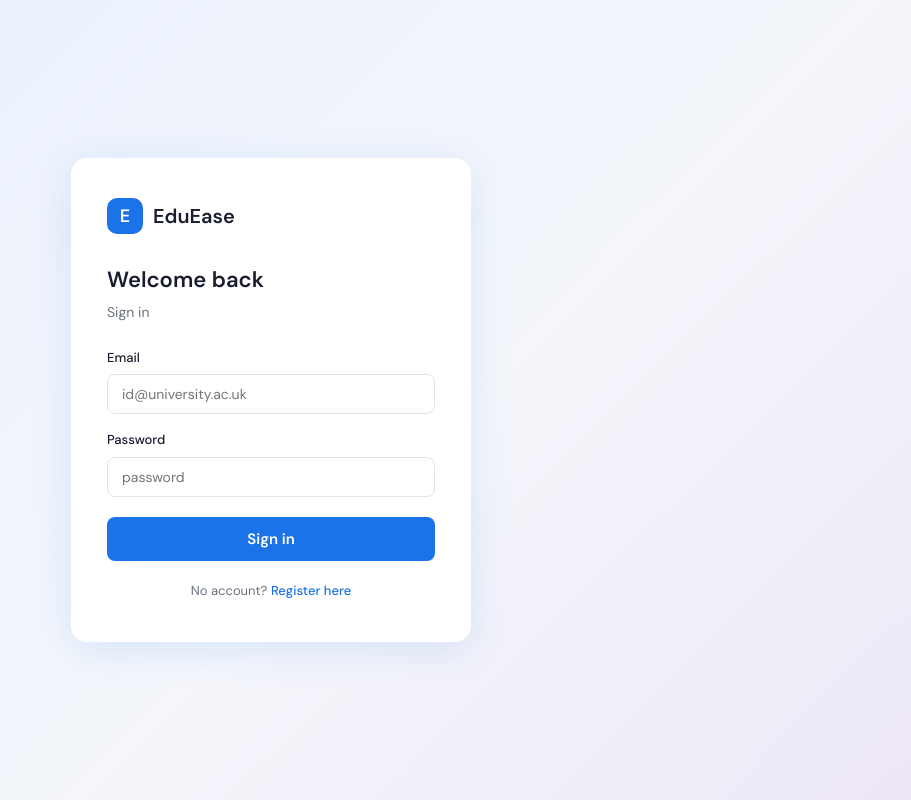
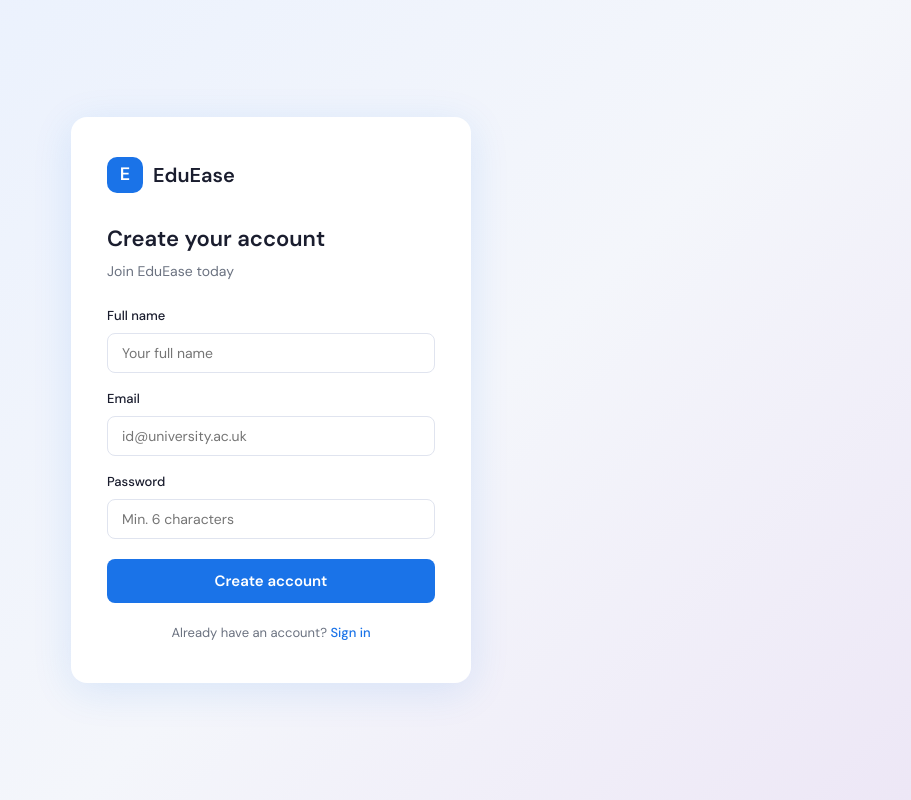
Before and after one commit to Mas-Deabes/eduease, a React (Vite) app: page /register in a window 1280 px wide. Before the commit this address led to /login. Shown: the whole page, without its empty margins (369-1280 px from the left). Built offline with nearby package versions, Linux system fonts and the light colour scheme; no server answers.

Commit message:
Add Register page with working  Firebase authentication

```diff
--- a/src/App.jsx
+++ b/src/App.jsx
@@ -1,6 +1,7 @@
 import { Routes, Route, Navigate } from 'react-router-dom'
 import { useAuth } from './context/AuthContext'
 import Login from './pages/Login'
+import Register from './pages/Register'
 
 function PrivateRoute ({children}) {
   const {user, loading} = useAuth()
@@ -18,6 +19,7 @@ function PublicRoute ({ children}){
     return(
       <Routes>
               <Route path="/login" element={<PublicRoute><Login /></PublicRoute>} />
+              <Route path="/register" element={<PublicRoute><Register /></PublicRoute>} />
                     <Route path="*" element={<Navigate to="/login" replace />} />
       </Routes>
     )
--- /dev/null
+++ b/src/pages/Register.jsx
@@ -0,0 +1,165 @@
+import { useState } from 'react'
+import { createUserWithEmailAndPassword } from 'firebase/auth'
+import { doc, setDoc, serverTimestamp } from 'firebase/firestore'
+import { Link, useNavigate } from 'react-router-dom'
+import { auth, db } from '../lib/firebase'
+
+export default function Register() {
+  const [name, setName] = useState('')
+  const [email, setEmail] = useState('')
+  const [password, setPassword] = useState('')
+  const [error, setError] = useState('')
+  const [loading, setLoading] = useState(false)
+  const role = 'student'
+  const navigate = useNavigate()
+
+  const handleSubmit = async (e) => {
+    e.preventDefault()
+    setError('')
+    if (password.length < 6) {
+      setError('Password must be at least 6 characters.')
+      return
+    }
+    setLoading(true)
+    try {
+      const { user } = await createUserWithEmailAndPassword(auth, email, password)
+      await setDoc(doc(db, 'users', user.uid), {
+        name,
+        email,
+        role,
+        createdAt: serverTimestamp(),
+        attendanceRate: 0,
+        quizAvg: 0,
+      })
+      navigate('/dashboard')
+    } catch (err) {
+      if (err.code === 'auth/email-already-in-use') {
+        setError('This email is already registered.')
+      } else {
+        setError('Registration failed. Please try again.')
+      }
+    } finally {
+      setLoading(false)
+    }
+  }
+
+  return (
+    <div style={styles.page}>
+      <div style={styles.card}>
+
+        <div style={styles.logoRow}>
+          <div style={styles.logoMark}>E</div>
+          <span style={styles.logoText}>EduEase</span>
+        </div>
+
+        <h1 style={styles.title}>Create your account</h1>
+        <p style={styles.sub}>Join EduEase today</p>
+
+        {error && <div style={styles.error}>{error}</div>}
+
+        <form onSubmit={handleSubmit} style={styles.form}>
+
+          <div style={styles.field}>
+            <label style={styles.label}>Full name</label>
+            <input
+              required
+              value={name}
+              onChange={e => setName(e.target.value)}
+              style={styles.input}
+              placeholder="Your full name"
+            />
+          </div>
+
+          <div style={styles.field}>
+            <label style={styles.label}>Email</label>
+            <input
+              type="email"
+              required
+              value={email}
+              onChange={e => setEmail(e.target.value)}
+              style={styles.input}
+              placeholder="id@university.ac.uk"
+            />
+          </div>
+
+          <div style={styles.field}>
+            <label style={styles.label}>Password</label>
+            <input
+              type="password"
+              required
+              value={password}
+              onChange={e => setPassword(e.target.value)}
+              style={styles.input}
+              placeholder="Min. 6 characters"
+            />
+          </div>
+
+          <button type="submit" disabled={loading} style={styles.btn}>
+            {loading ? 'Creating account...' : 'Create account'}
+          </button>
+
+        </form>
+
+        <p style={styles.footer}>
+          Already have an account?{' '}
+          <Link to="/login" style={styles.link}>Sign in</Link>
+        </p>
+
+      </div>
+    </div>
+  )
+}
+
+const styles = {
+  page: {
+    minHeight: '100vh',
+    display: 'flex',
+    alignItems: 'center',
+    justifyContent: 'center',
+    background: 'linear-gradient(135deg, #e8f0fe 0%, #f4f6fb 60%, #ede7f6 100%)',
+    padding: 16,
+  },
+
+  card: {
+    background: '#fff',
+    borderRadius: 16,
+    padding: '40px 36px',
+    width: '100%',
+    maxWidth: 400,
+    boxShadow: '0 8px 40px rgba(26,115,232,.12)',
+  },
+
+  logoRow: { display: 'flex', alignItems: 'center', gap: 10, marginBottom: 28 },
+  logoMark: {
+    width: 36, height: 36, borderRadius: 10,
+    background: 'var(--blue)', color: '#fff',
+    display: 'flex', alignItems: 'center', justifyContent: 'center',
+    fontWeight: 700, fontSize: 18,
+  },
+
+  logoText: { fontWeight: 700, fontSize: 20 },
+  title: { fontSize: 22, fontWeight: 600, marginBottom: 4 },
+  sub: { color: 'var(--text-muted)', fontSize: 14, marginBottom: 24 },
+  error: {
+    background: 'var(--red-light)', color: 'var(--red)',
+    borderRadius: 8, padding: '10px 14px', fontSize: 13, marginBottom: 16,
+  },
+
+  form: { display: 'flex', flexDirection: 'column', gap: 16 },
+  field: { display: 'flex', flexDirection: 'column', gap: 6 },
+  label: { fontSize: 13, fontWeight: 500 },
+  input: {
+    padding: '10px 14px', border: '1px solid var(--border)',
+    borderRadius: 8, fontSize: 14, outline: 'none',
+  },
+
+  btn: {
+    background: 'var(--blue)', color: '#fff',
+    padding: '12px', borderRadius: 8,
+    fontSize: 15, fontWeight: 600,
+    marginTop: 4, border: 'none', cursor: 'pointer',
+  },
+
+  footer: { textAlign: 'center', fontSize: 13, color: 'var(--text-muted)', marginTop: 20 },
+  link: { color: 'var(--blue)', fontWeight: 500 },
+}
```
